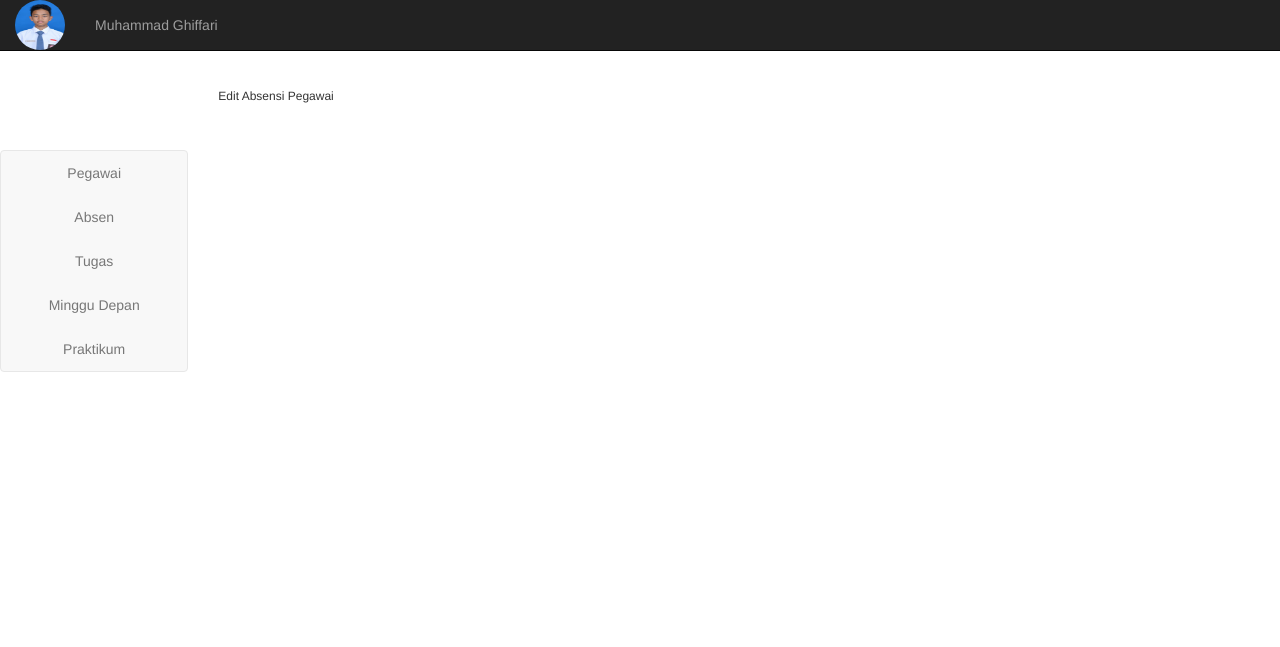
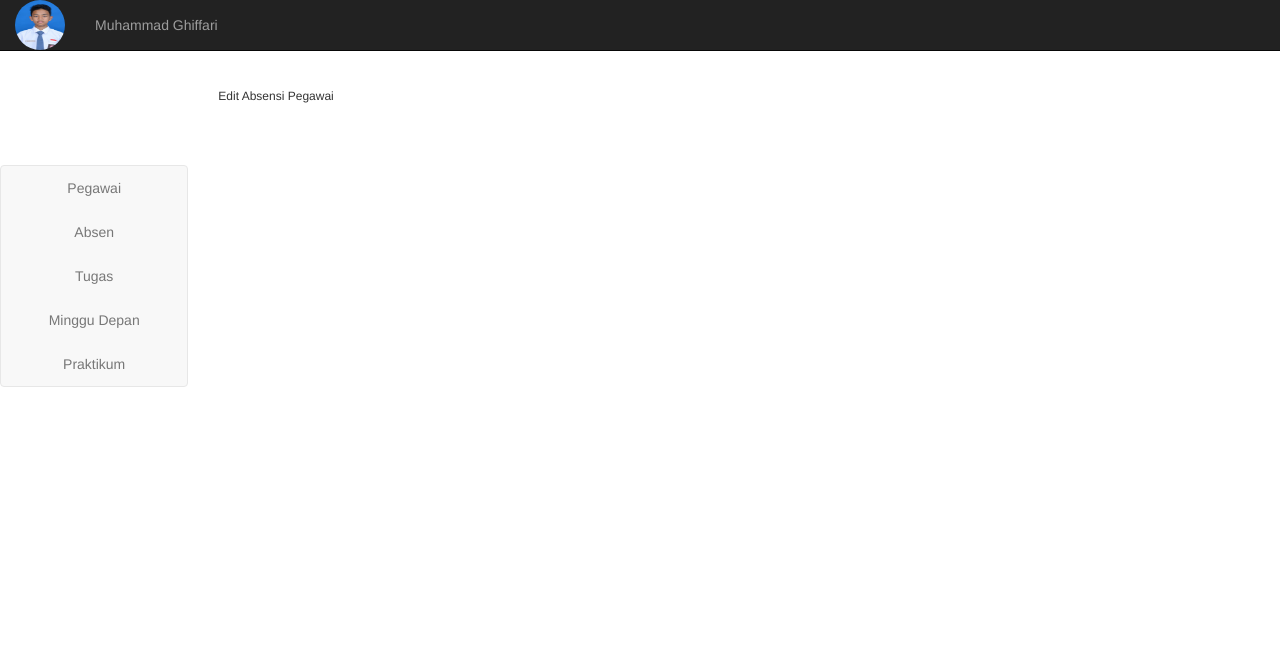
Before and after one commit to gipsidipsi/C5026201044, a Laravel app: page /absen/edit/1 in a window 1280 px wide. Shown: the top 647 px of the page. Run offline with Laravel 8, Linux system fonts and the light colour scheme; tables that the repository leaves empty hold one stand-in row (values such as "Sample post"); data that the repository does not hold is empty; some libraries are stand-ins or nearby versions.

Commit message:
crud week 14
revisi

```diff
--- a/resources/views/layout/bahagia.blade.php
+++ b/resources/views/layout/bahagia.blade.php
@@ -74,7 +74,7 @@
         {{-- </nav> --}}
     <br>
         <div class="row">
-            <div class="col-sm-2 text-center" style="margin-top: 130px">
+            <div class="col-sm-2 text-center" style="margin-top: 145px">
                     <div class="sidebar-nav">
                       <div class="navbar navbar-default" role="navigation">
                         <div class="navbar-header">
```
